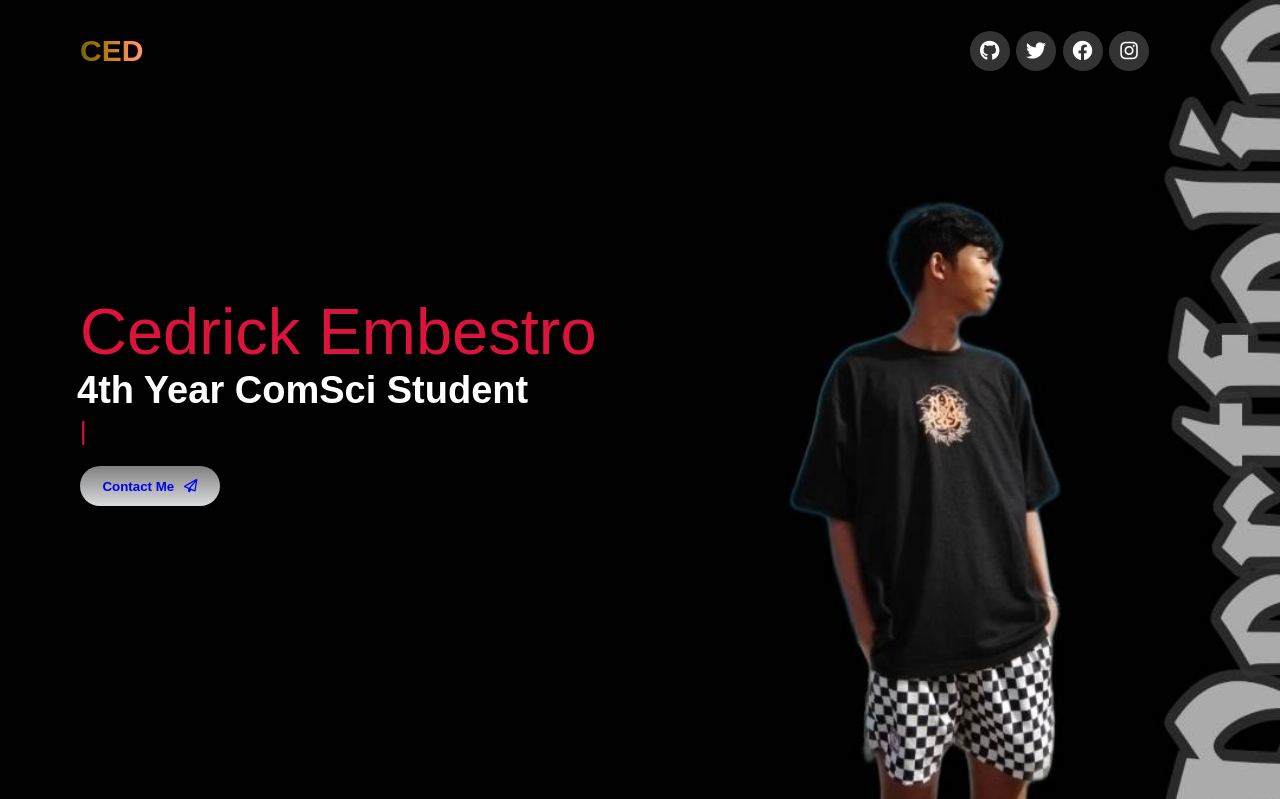
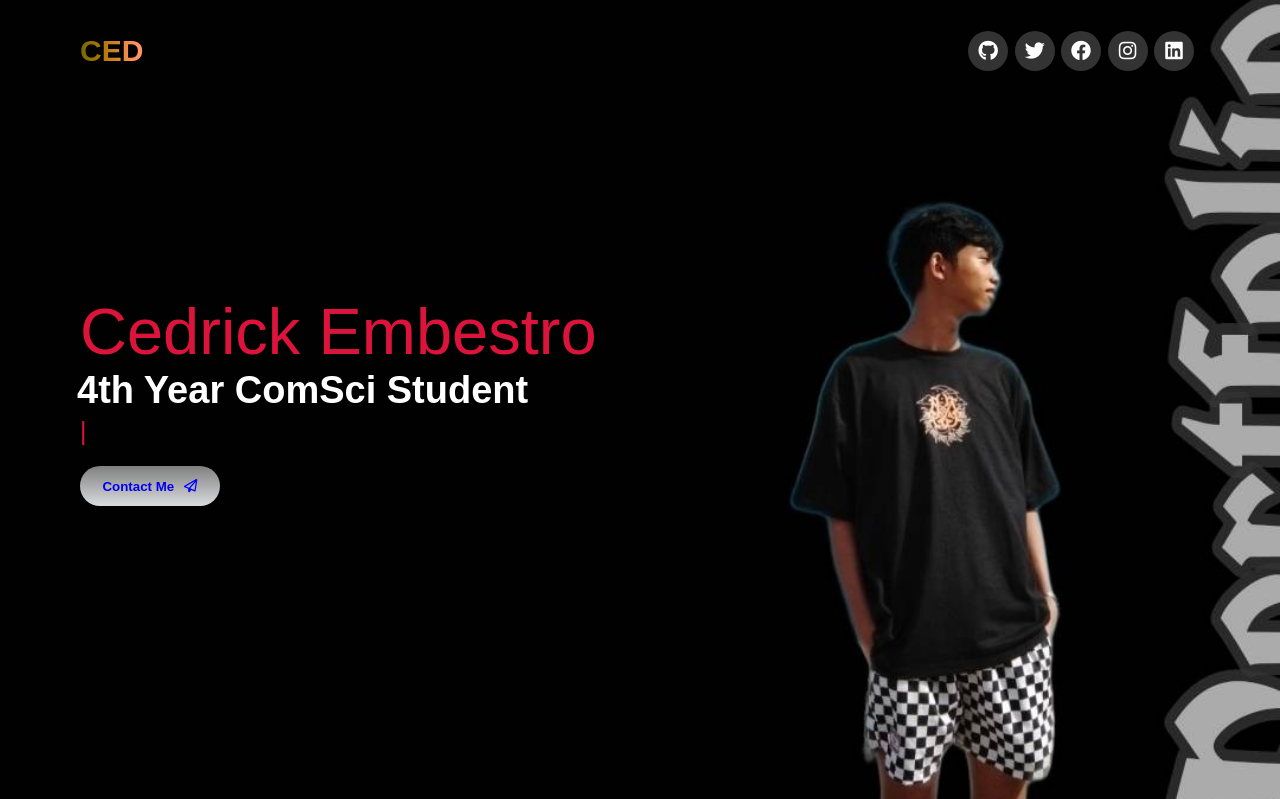
Before and after one commit to Cedrick13/Ced-Portfolio, a PHP site: page / in a window 1280 px wide. Shown: the top 799 px of the page. Run offline with PHP 8.4, Linux system fonts and the light colour scheme.

Commit message:
Add Media Icon

```diff
--- a/index.html
+++ b/index.html
@@ -20,13 +20,14 @@
     </div>
     <nav class="navbar">
         <div class="max-width">
-               <div class="loaders">CED</div>
+                <div class="loaders">CED</div>
             <div class="media-icons">
                 <a href="https://github.com/Cedrick13"><i class="fab fa-github"></i></a>
                 <a href="https://twitter.com/Just_Ced4"><i class="fab fa-twitter"></i></a>
                 <a href="https://www.facebook.com/Loyal.Wew/"><i class="fab fa-facebook"></i></a>
-                 <a href="https://www.instagram.com/cedcllp/"><i class="fab fa-instagram"></i></a>
-              </div>
+                <a href="https://www.instagram.com/cedcllp/"><i class="fab fa-instagram"></i></a>
+                <a href="https://www.linkedin.com/in/cedrick-embestro-01bb77284"><i class="fab fa-linkedin"></i></a>
+            </div>
         </div>
     </nav>
 
@@ -89,7 +90,6 @@
                         <p></p>
                     </div>
                 </div>
-               </div>
             </div>
         </div>
     </section>
--- a/style.css
+++ b/style.css
@@ -520,7 +520,7 @@ footer span a:hover{
 }
 .media-icons{
   float: right;
-  margin-right: 50px;
+  margin-right: 5px;
   line-height: 20px;
 }
 .media-icons a{
```
